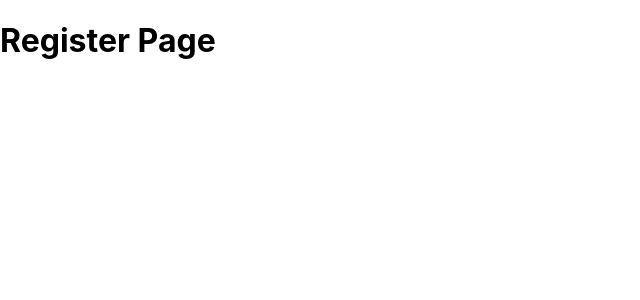
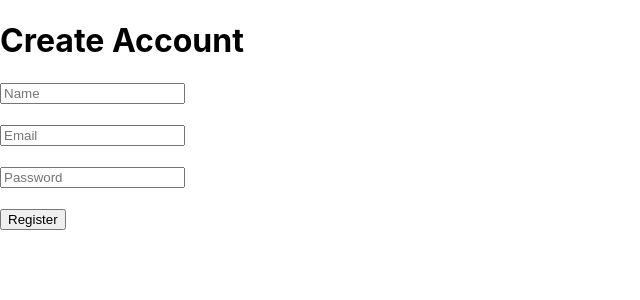
Before and after one commit to safalbhattarai/Language-Learning-platform-, a React (Create React App) app in the folder frontend/: page /register in a window 1280 px wide. Shown: the top 300 px of the page, without its empty margins (0-640 px from the left). Built offline with nearby package versions, Linux system fonts and the light colour scheme.

Commit message:
adding code in  register pages

```diff
--- a/frontend/src/pages/Register.jsx
+++ b/frontend/src/pages/Register.jsx
@@ -1,5 +1,20 @@
 function Register() {
-  return <h1>Register Page</h1>;
+  return (
+    <div>
+      <h1>Create Account</h1>
+
+      <input type="text" placeholder="Name" />
+      <br /><br />
+
+      <input type="email" placeholder="Email" />
+      <br /><br />
+
+      <input type="password" placeholder="Password" />
+      <br /><br />
+
+      <button>Register</button>
+    </div>
+  );
 }
 
 export default Register;
```
